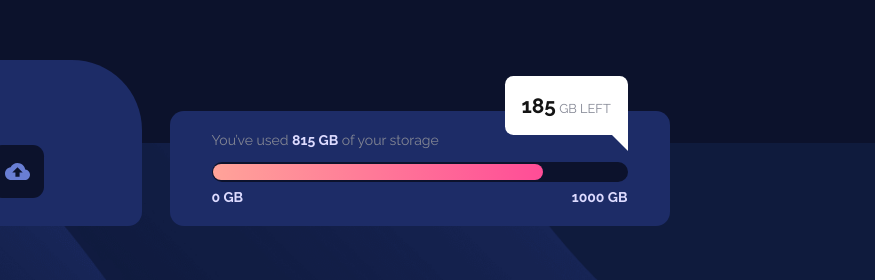
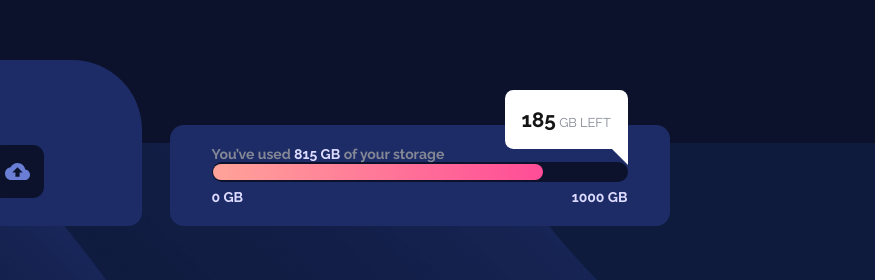
Before and after one commit to billgeorgop93/Fylo-Data-Storage, a plain HTML site: page index.html in a window 1280 px wide. Shown: the part 257-537 px from the top of the page, 405-1280 px from the left. Drawn offline with Linux system fonts and the light colour scheme.

Commit message:
some accessibility issues

```diff
--- a/index.html
+++ b/index.html
@@ -28,10 +28,10 @@
             </div>
           </div>
           <div class="progress-container">
-            <p>
+            <h1>
               You’ve used <span class="storage">815 GB</span> of your
               storage
-            </p>
+            </h1>
             <div class="progress-bar flex align-center">
               <div class="progress"></div>
             </div>
--- a/style.css
+++ b/style.css
@@ -124,6 +124,12 @@ body {
   color: var(--grayish-blue);
 }
 
+.progress-container h1 {
+  font-size: 14px;
+  font-weight: 700;
+  color: var(--grayish-blue);
+}
+
 .progress-bar {
   width: 100%;
   height: 20px;
```
